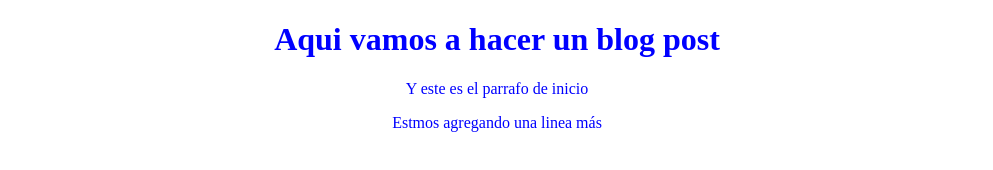
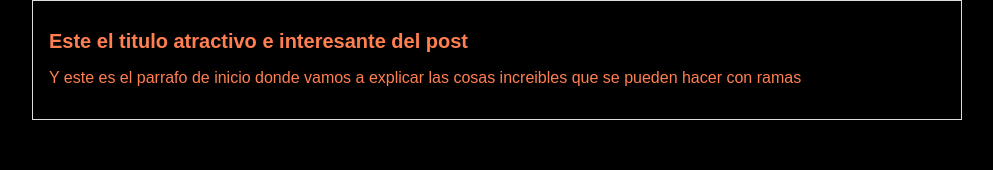
Before and after one commit to editox/gitYgithub, a plain HTML site: page index.html in a window 1280 px wide. Shown: the whole page, without its empty margins (143-1136 px from the left). Drawn offline with Linux system fonts and the light colour scheme.

Commit message:
commit al master del blogpost a su versión mas reciente

```diff
--- a/css/style.css
+++ b/css/style.css
@@ -1,6 +1,24 @@
 body
 {
-    font-family: italic;
-    color:blue;
+    color:coral;
+    background-color: black;
     text-align: center;
+    font-family: Arial, Helvetica, sans-serif;
+    font-size: 16px;
+    margin: 0;
+    padding: 0;
 }
+#container
+{
+    width: 70%;
+    padding: 1em;
+    text-align: left;
+    border: 1px solid #DDD;
+    margin: 0 auto;
+
+}
+
+#container h1
+{
+    font-size: 20px;
+}
--- a/index.html
+++ b/index.html
@@ -8,8 +8,11 @@
     <title>el titulo del post</title>
 </head>
 <body>
-    <h1>Aqui vamos a hacer un blog post</h1>
-    <p>Y este es el parrafo de inicio</p>
-    <p>Estmos agregando una linea más</p>
+    <div id="container">
+        <div id="post">
+            <h1>Este el titulo atractivo e interesante del post</h1>
+            <p>Y este es el parrafo de inicio donde vamos a explicar las cosas increibles que se pueden hacer con ramas</p>
+        </div>
+    </div>
 </body>
 </html>
```
